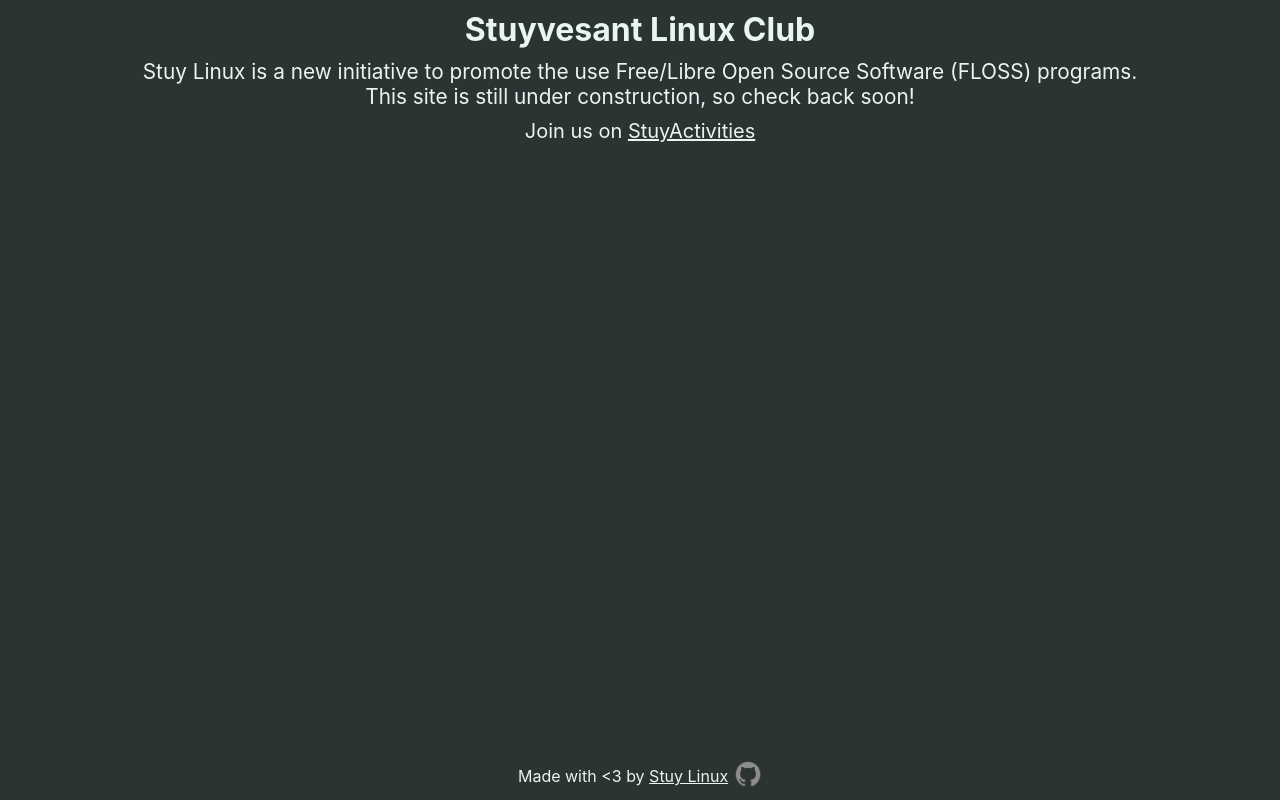
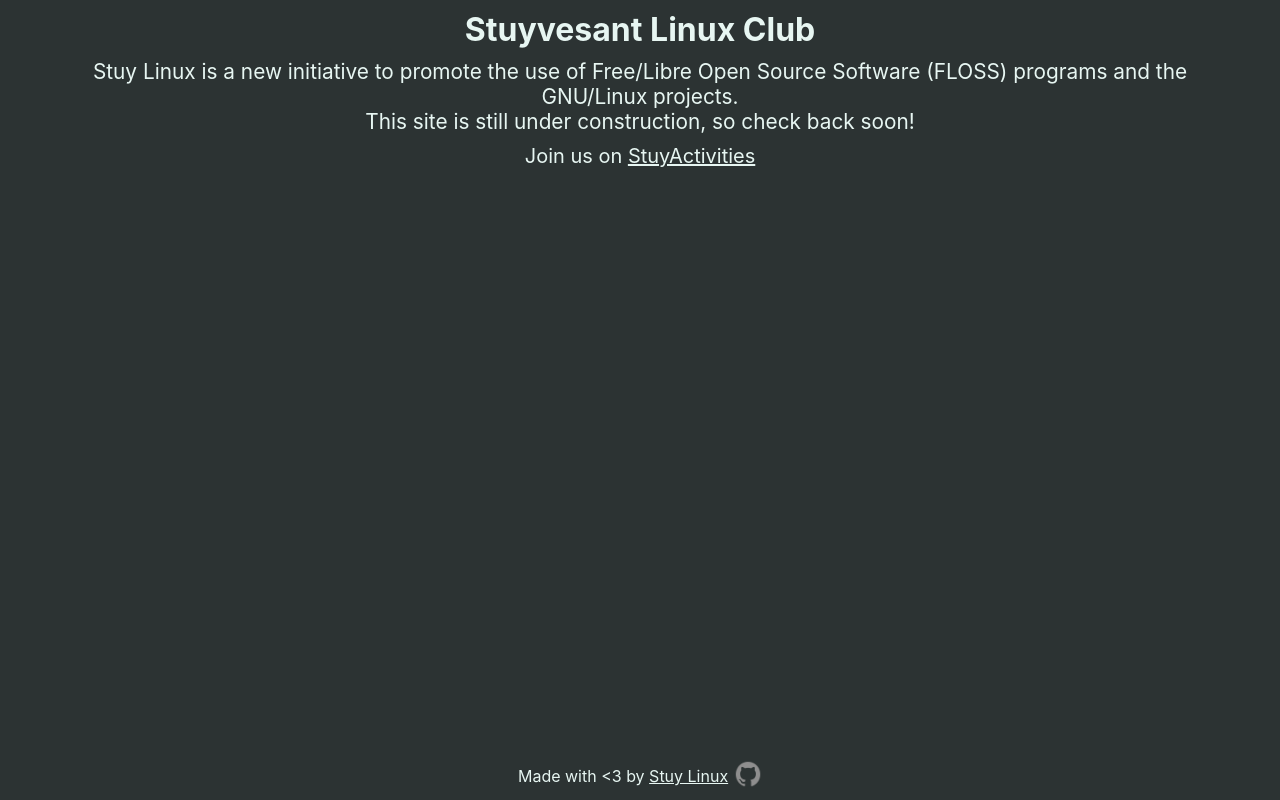
Before and after one commit to stuylinux/stuylinux.org, a Next.js app: page / in a window 1280 px wide. Built offline with nearby package versions, Linux system fonts and the light colour scheme.

Commit message:
Lint + add linux

```diff
--- a/pages/index.tsx
+++ b/pages/index.tsx
@@ -14,10 +14,13 @@
 				<h1 className={styles.title}>Stuyvesant Linux Club</h1>
 				<div id={styles.content}>
 					<p>
-						Stuy Linux is a new initiative to promote the use Free/Libre Open Source Software (FLOSS) programs.
+						Stuy Linux is a new initiative to promote the use of
+						Free/Libre Open Source Software (FLOSS) programs and the
+						GNU/Linux projects.
 					</p>
 					<p>
-						This site is still under construction, so check back soon!
+						This site is still under construction, so check back
+						soon!
 					</p>
 				</div>
 				<div id={styles.social_media_links}>
```
